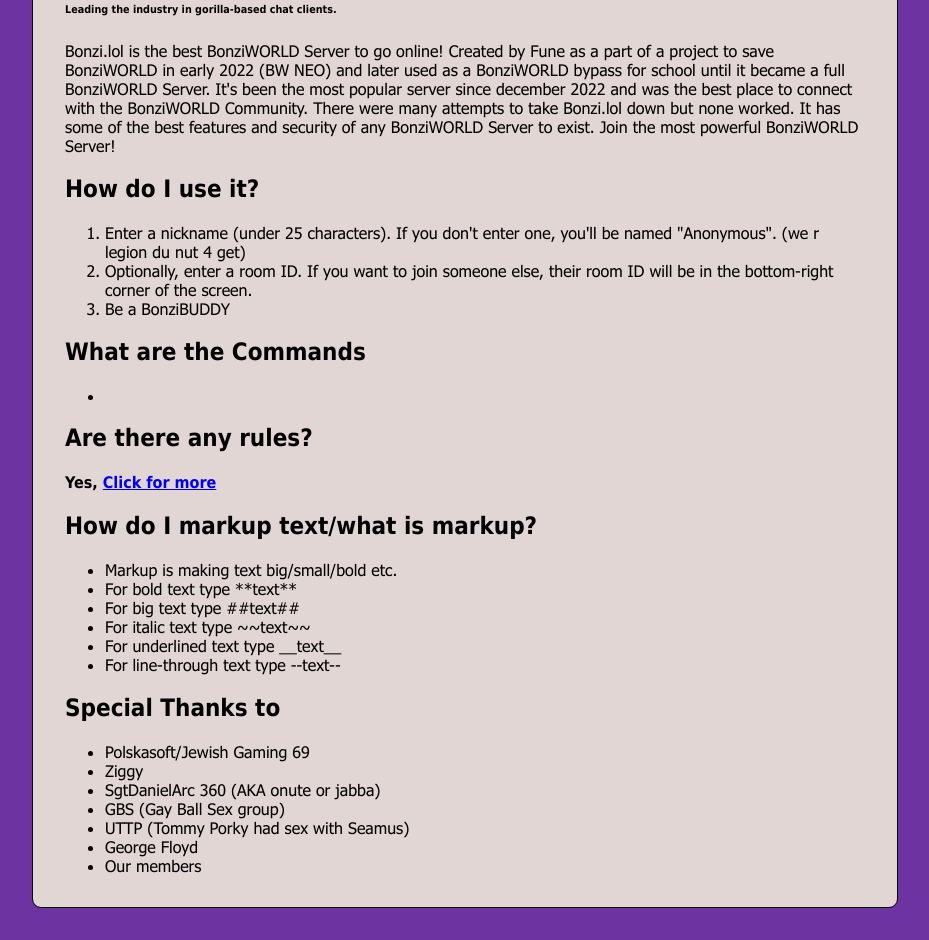
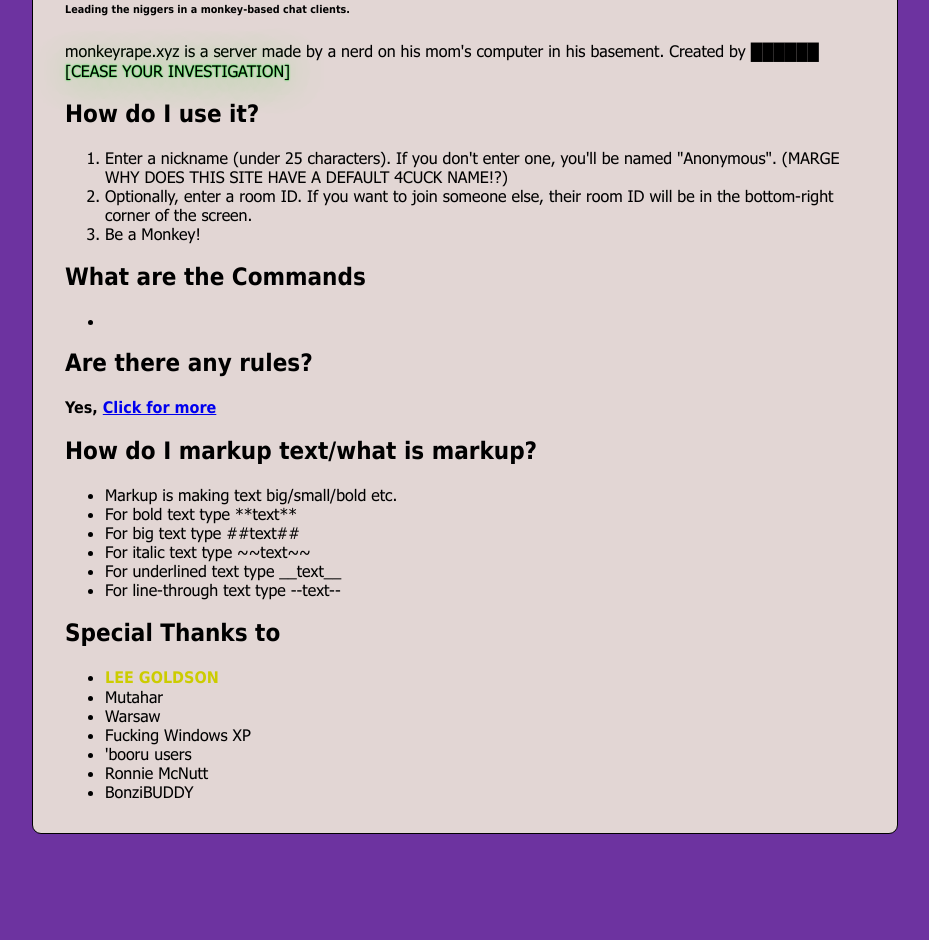
Before and after one commit to Nike23-afk/Monkeyplanet, a plain HTML site: page frontend/readme.html in a window 1280 px wide. Shown: the part 254-1194 px from the top of the page, without its empty margins (175-1104 px from the left). After the commit the page ends 1120 px from the top, so only its background shows below. Drawn offline with Linux system fonts and the light colour scheme.

Commit message:
Update readme.html

```diff
--- a/frontend/readme.html
+++ b/frontend/readme.html
@@ -1,7 +1,7 @@
 <!DOCTYPE html>
 <html>
 <head>
-	<title>BonziWORLD README</title>
+	<title>MonkeyRAPE'S GUIDE™</title>
   <style>
 body {
   margin: 0;
@@ -58,13 +58,13 @@
 <body>
 	<div id="content">
 		<p><img src="./img/readme/logo.png" alt="BonziWORLD logo. I may have taken &quot;inspiration&quot; from WinXP."></p>
-<h6 id="leading-the-industry-in-gorilla-based-chat-clients-">Leading the industry in gorilla-based chat clients.</h6>
-    Bonzi.lol is the best BonziWORLD Server to go online! Created by Fune as a part of a project to save BonziWORLD in early 2022 (BW NEO) and later used as a BonziWORLD bypass for school until it became a full BonziWORLD Server. It's been the most popular server since december 2022 and was the best place to connect with the BonziWORLD Community. There were many attempts to take Bonzi.lol down but none worked. It has some of the best features and security of any BonziWORLD Server to exist. Join the most powerful BonziWORLD Server!
+<h6 id="leading-the-industry-in-gorilla-based-chat-clients-">Leading the niggers in a monkey-based chat clients.</h6>
+    monkeyrape.xyz is a server made by a nerd on his mom's computer in his basement. Created by ██████ <span style="text-shadow:0px 0px 40px #00fe20, 0px 0px 2px #00fe20">[CEASE YOUR INVESTIGATION]</span></includeonly><noinclude>
 <h2>How do I use it?</h2>
     <ol>
-      <li>Enter a nickname (under 25 characters). If you don't enter one, you'll be named "Anonymous". (we r legion du nut 4 get)</li>
+      <li>Enter a nickname (under 25 characters). If you don't enter one, you'll be named "Anonymous". (MARGE WHY DOES THIS SITE HAVE A DEFAULT 4CUCK NAME!?)</li>
       <li>Optionally, enter a room ID. If you want to join someone else, their room ID will be in the bottom-right corner of the screen.</li>
-      <li>Be a BonziBUDDY</li>
+      <li>Be a Monkey!</li>
     </ol>
 
     <h2>What are the Commands</h2>
@@ -84,13 +84,13 @@
     </ul>
     <h2>Special Thanks to</h2>
     <ul>
-      <li>Polskasoft/Jewish Gaming 69</li>
-      <li>Ziggy</li>
-      <li>SgtDanielArc 360 (AKA onute or jabba)</li>
-      <li>GBS (Gay Ball Sex group)</li>
-      <li>UTTP (Tommy Porky had sex with Seamus)</li>
-      <li>George Floyd</li>
-      <li>Our members</li>
+      <li><span style="color:#cccc00; font-weight:bold;">LEE GOLDSON</span></includeonly><noinclude></li>
+      <li>Mutahar</li>
+      <li>Warsaw</li>
+      <li>Fucking Windows XP</li>
+      <li>'booru users</li>
+      <li>Ronnie McNutt</li>
+      <li>BonziBUDDY</li>
     </ul>
 	<div id="titlebar">
 		<div id="minimize"></div>
```
